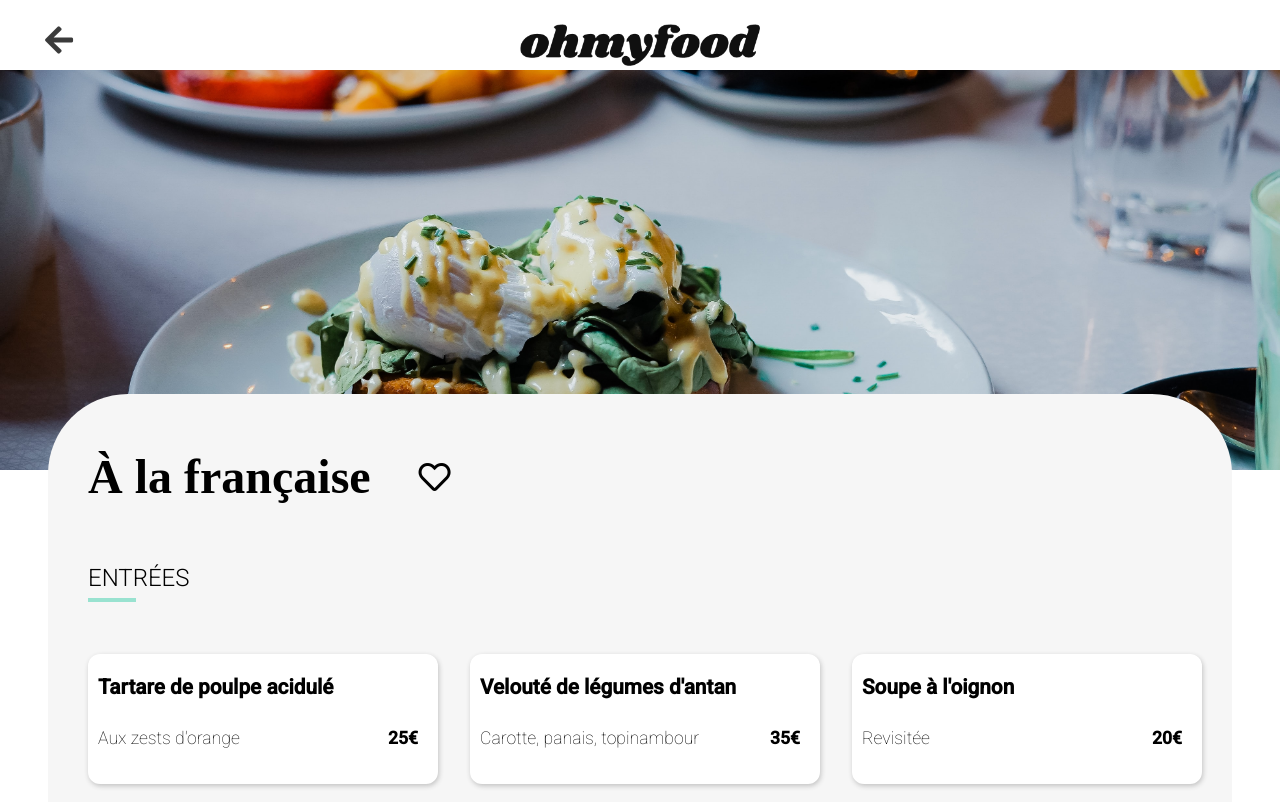
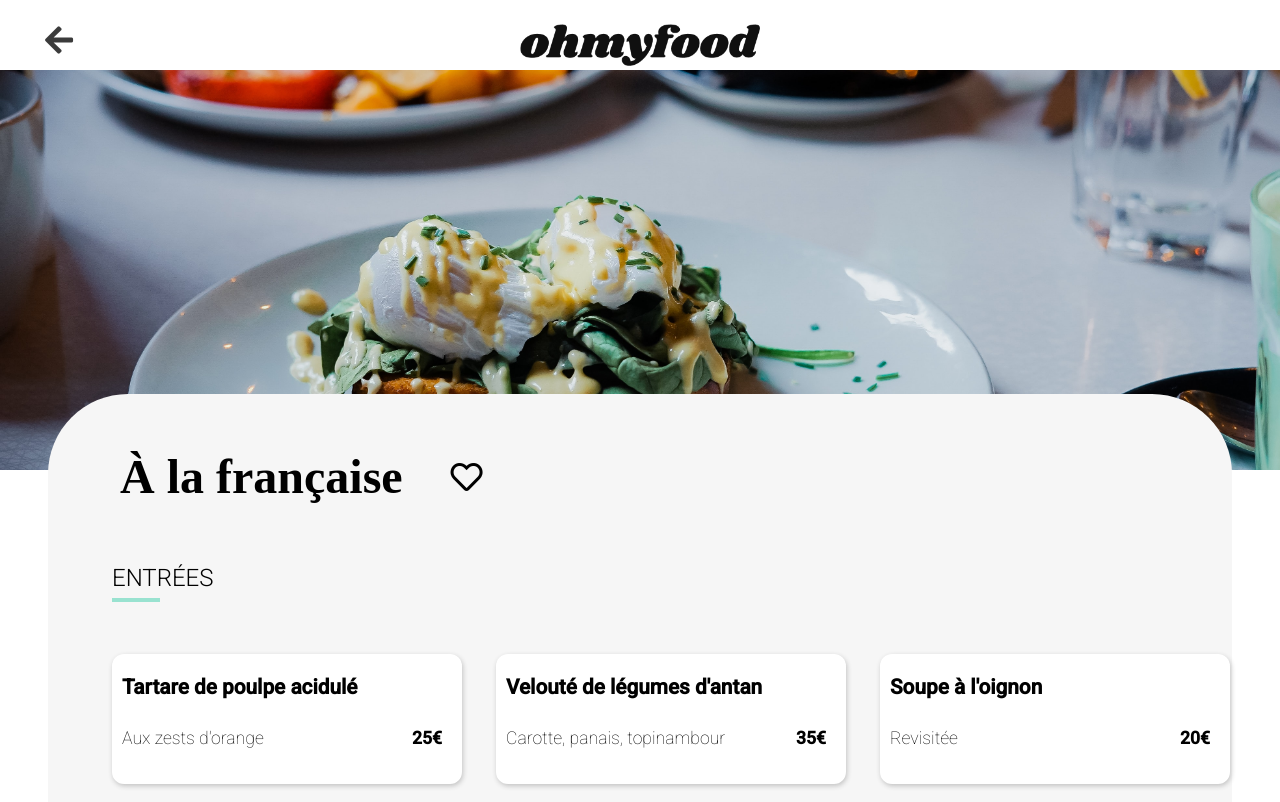
Before and after one commit to Rosine-k/RosineKabore_3_09032021, a website: page restaurants/a_la_francaise/index.html in a window 1280 px wide. Shown: the top 802 px of the page. Drawn offline with Linux system fonts and the light colour scheme; a web font is replaced by a local one.

Commit message:
ajout modifs final

```diff
--- a/sass/layouts/_restaurants.scss
+++ b/sass/layouts/_restaurants.scss
@@ -17,6 +17,8 @@
    position: relative;
    top: -3em;
    padding-top: 1rem;
+   padding-left: 2rem;
+   padding-right: -2.5rem;
     @media only screen and (min-width : 1224px) {
      margin-left: 3rem;
      margin-right: 3rem;
@@ -62,22 +64,21 @@
      grid-template-columns: 1fr;
      row-gap: 2rem;
      column-gap: 2rem;
-     margin-left: 3.7rem;
-      @media only screen and (min-width : 1224px){
-       margin-left: 2.5rem;
-       margin-right: 2.5rem;
+     margin-left: 2rem;
+      @media only screen and (min-width : 1100px){
        display: grid;
        grid-template-columns: 1fr 1fr 1fr;
        column-gap: 2rem;
        max-width: 1400px;
+
       }
-      @media only screen and (min-width: 600px) and (max-width: 1200px) {
+      @media only screen and (min-width: 700px) and (max-width: 1090px) {
        display: grid;
        grid-template-columns: 1fr 1fr;
        row-gap: 2rem;
        column-gap: 2rem;
-       margin-left: 3rem;
-       margin-right: 3rem;
+       margin-right: 2rem;
+       margin-left: 2rem;
        max-width: 1400px;
       }
     }
```
Also changed, not shown: public/css/style.css, 1 other file.
